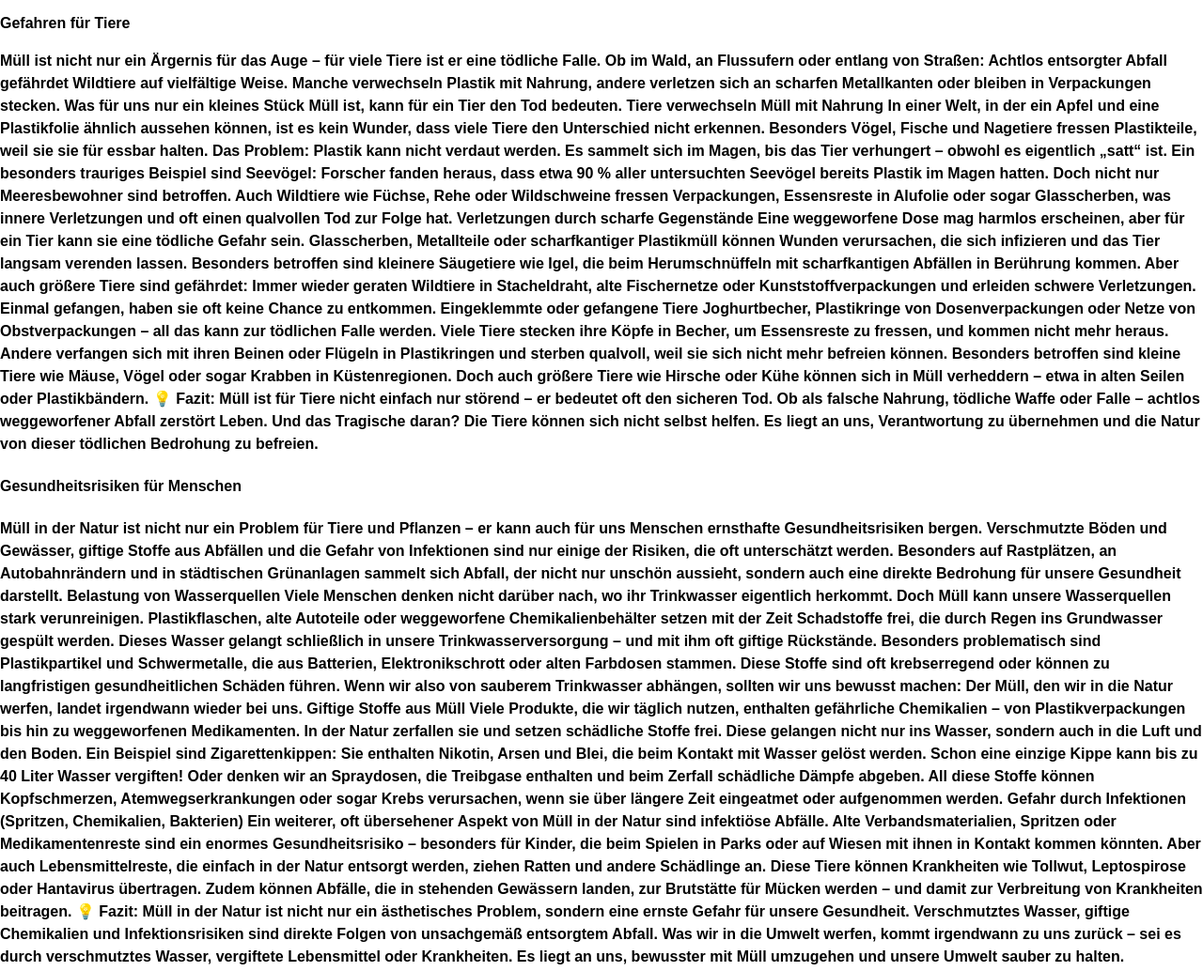
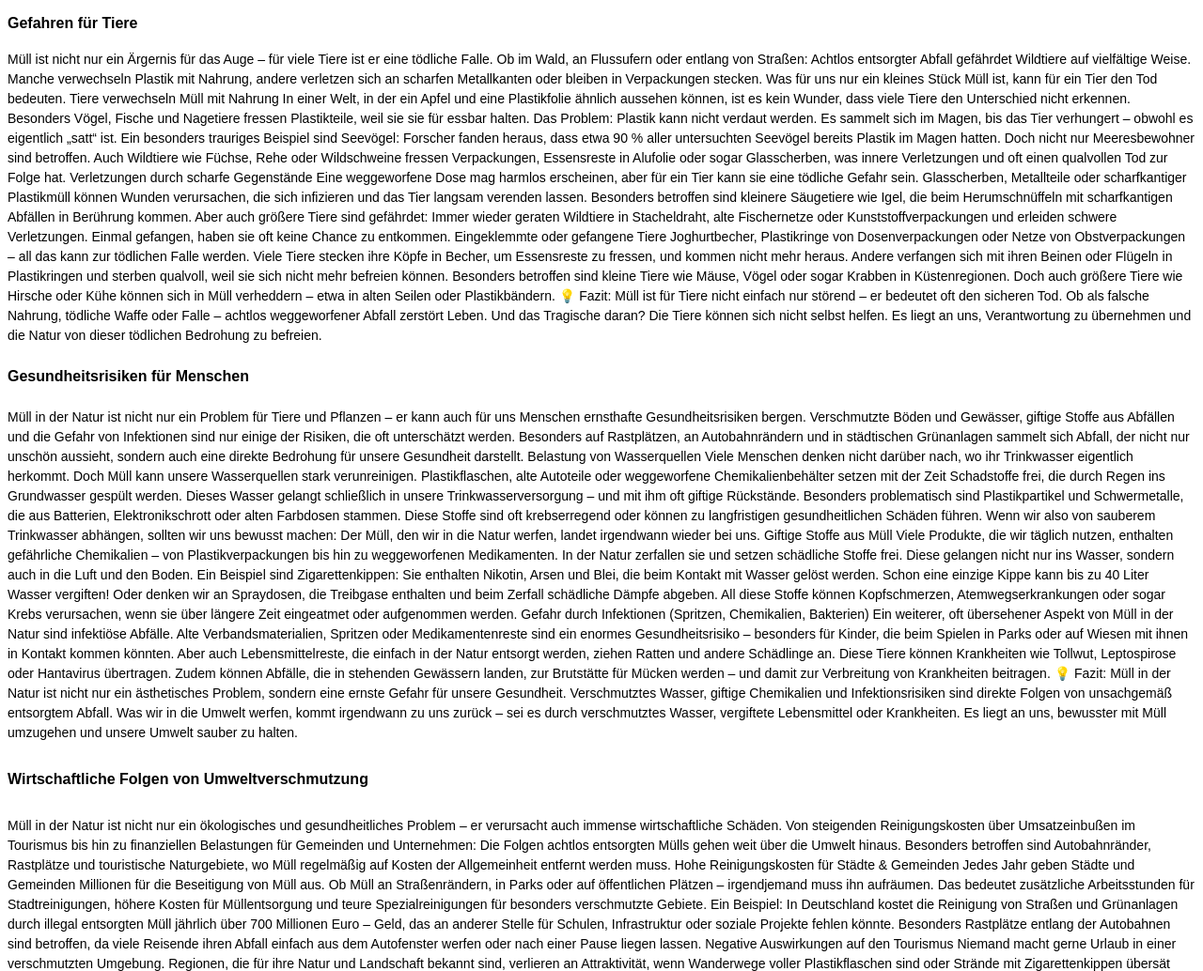
Before and after one commit to Flo86rian/mein-blog, a plain HTML site: page blog/2025-03-19-muell-in-der-natur.html in a window 1280 px wide. Shown: the part 629-1663 px from the top of the page at 94% size. Drawn offline with Linux system fonts and the light colour scheme.

Commit message:
Update 2025-03-19-muell-in-der-natur.html

```diff
--- a/blog/2025-03-19-muell-in-der-natur.html
+++ b/blog/2025-03-19-muell-in-der-natur.html
@@ -9,10 +9,10 @@
             font-family: Arial, sans-serif;
             font-size: 14px;
             line-height: 1.5;
-            margin: 0;
-            padding: 0;
+            margin: 2;
+            padding: 2;
         }
-        h1, h2, h3, h4, h5, h6 {
+        h1, h2, h3, h4, h5, h6, h7, h8 {
             font-weight: bold;
             font-size: 16px;
         }
@@ -44,7 +44,7 @@ Und da wir Menschen ganz oben in der Nahrungskette stehen, bekommen wir das Prob
 
 💡 Fazit: Müll in der Natur ist kein optisches Problem – er zerstört ganze Ökosysteme. Von verschmutzten Böden über vergiftete Pflanzen bis hin zu Mikroplastik, das nie wieder verschwindet. Und das Schlimmste? Der Müll, den wir heute achtlos wegwerfen, wird noch Generationen nach uns beeinflussen.</p>
 
-    <h3>Gefahren für Tiere<h3>
+    <h3>Gefahren für Tiere</h3>
     <p>Müll ist nicht nur ein Ärgernis für das Auge – für viele Tiere ist er eine tödliche Falle. Ob im Wald, an Flussufern oder entlang von Straßen: Achtlos entsorgter Abfall gefährdet Wildtiere auf vielfältige Weise. Manche verwechseln Plastik mit Nahrung, andere verletzen sich an scharfen Metallkanten oder bleiben in Verpackungen stecken. Was für uns nur ein kleines Stück Müll ist, kann für ein Tier den Tod bedeuten.
 
 Tiere verwechseln Müll mit Nahrung
@@ -60,9 +60,9 @@ Joghurtbecher, Plastikringe von Dosenverpackungen oder Netze von Obstverpackunge
 Besonders betroffen sind kleine Tiere wie Mäuse, Vögel oder sogar Krabben in Küstenregionen. Doch auch größere Tiere wie Hirsche oder Kühe können sich in Müll verheddern – etwa in alten Seilen oder Plastikbändern.
 
 
-💡 Fazit: Müll ist für Tiere nicht einfach nur störend – er bedeutet oft den sicheren Tod. Ob als falsche Nahrung, tödliche Waffe oder Falle – achtlos weggeworfener Abfall zerstört Leben. Und das Tragische daran? Die Tiere können sich nicht selbst helfen. Es liegt an uns, Verantwortung zu übernehmen und die Natur von dieser tödlichen Bedrohung zu befreien.<p>
+💡 Fazit: Müll ist für Tiere nicht einfach nur störend – er bedeutet oft den sicheren Tod. Ob als falsche Nahrung, tödliche Waffe oder Falle – achtlos weggeworfener Abfall zerstört Leben. Und das Tragische daran? Die Tiere können sich nicht selbst helfen. Es liegt an uns, Verantwortung zu übernehmen und die Natur von dieser tödlichen Bedrohung zu befreien.</p>
 
-    <h4>Gesundheitsrisiken für Menschen<h4>
+    <h4>Gesundheitsrisiken für Menschen</h4>
     <p>Müll in der Natur ist nicht nur ein Problem für Tiere und Pflanzen – er kann auch für uns Menschen ernsthafte Gesundheitsrisiken bergen. Verschmutzte Böden und Gewässer, giftige Stoffe aus Abfällen und die Gefahr von Infektionen sind nur einige der Risiken, die oft unterschätzt werden. Besonders auf Rastplätzen, an Autobahnrändern und in städtischen Grünanlagen sammelt sich Abfall, der nicht nur unschön aussieht, sondern auch eine direkte Bedrohung für unsere Gesundheit darstellt.
 
 Belastung von Wasserquellen
@@ -79,7 +79,7 @@ Aber auch Lebensmittelreste, die einfach in der Natur entsorgt werden, ziehen Ra
 
 
 💡 Fazit:
-Müll in der Natur ist nicht nur ein ästhetisches Problem, sondern eine ernste Gefahr für unsere Gesundheit. Verschmutztes Wasser, giftige Chemikalien und Infektionsrisiken sind direkte Folgen von unsachgemäß entsorgtem Abfall. Was wir in die Umwelt werfen, kommt irgendwann zu uns zurück – sei es durch verschmutztes Wasser, vergiftete Lebensmittel oder Krankheiten. Es liegt an uns, bewusster mit Müll umzugehen und unsere Umwelt sauber zu halten.<p>
+Müll in der Natur ist nicht nur ein ästhetisches Problem, sondern eine ernste Gefahr für unsere Gesundheit. Verschmutztes Wasser, giftige Chemikalien und Infektionsrisiken sind direkte Folgen von unsachgemäß entsorgtem Abfall. Was wir in die Umwelt werfen, kommt irgendwann zu uns zurück – sei es durch verschmutztes Wasser, vergiftete Lebensmittel oder Krankheiten. Es liegt an uns, bewusster mit Müll umzugehen und unsere Umwelt sauber zu halten.</p>
 
     <h5>Wirtschaftliche Folgen von Umweltverschmutzung</h5>
     <p>Müll in der Natur ist nicht nur ein ökologisches und gesundheitliches Problem – er verursacht auch immense wirtschaftliche Schäden. Von steigenden Reinigungskosten über Umsatzeinbußen im Tourismus bis hin zu finanziellen Belastungen für Gemeinden und Unternehmen: Die Folgen achtlos entsorgten Mülls gehen weit über die Umwelt hinaus. Besonders betroffen sind Autobahnränder, Rastplätze und touristische Naturgebiete, wo Müll regelmäßig auf Kosten der Allgemeinheit entfernt werden muss.
```
